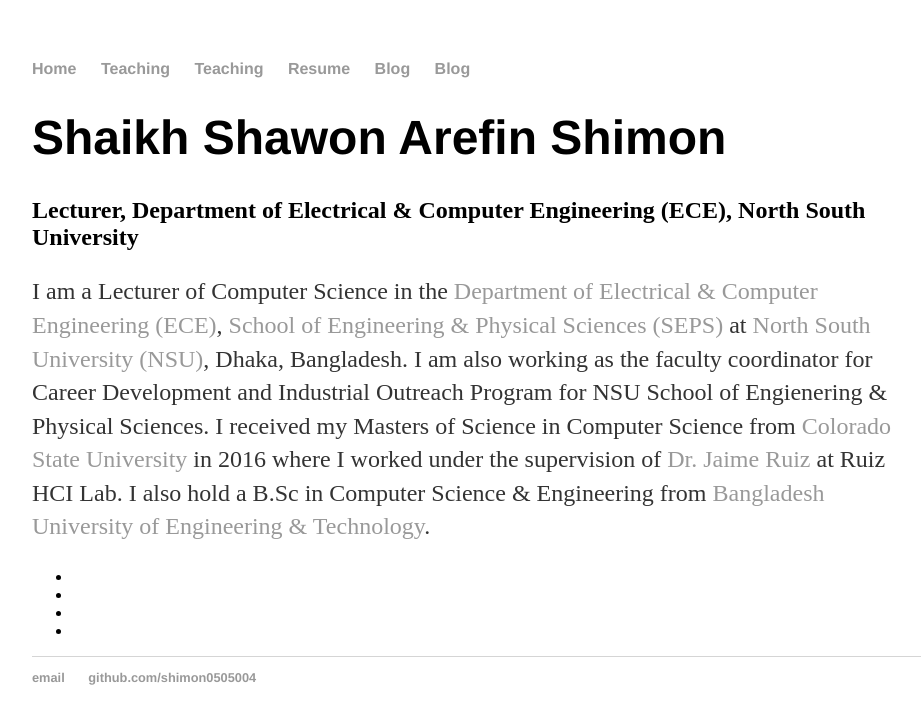
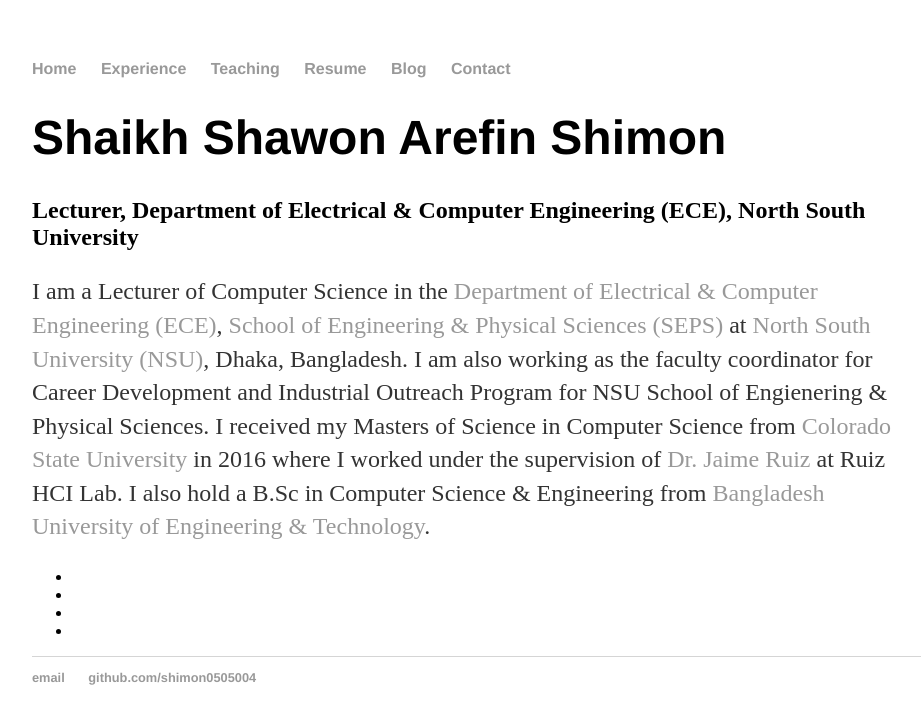
Before and after one commit to shimon0505004/shimon0505004.github.io, a Jekyll site: the page index.html, which Jekyll copies as it is, in a window 1280 px wide. Shown: the top 724 px of the page, without its empty margins (160-1081 px from the left). Built offline with Jekyll 4.4.1, drawn with Linux system fonts in a browser that asks for light colours.

Commit message:
Update index.html
Fixed errors in index file related to navigation bars.

```diff
--- a/index.html
+++ b/index.html
@@ -9,11 +9,11 @@
         <nav>
             <ul>
                 <li><a href="/">Home</a></li>
-                <li><a href="/Experience">Teaching</a></li>
+                <li><a href="/Experience">Experience</a></li>
                 <li><a href="/Teaching">Teaching</a></li>
                 <li><a href="/Resume">Resume</a></li>
                 <li><a href="/Blog">Blog</a></li>
-                <li><a href="/Contact">Blog</a></li>
+                <li><a href="/Contact">Contact</a></li>
             </ul>
         </nav>
 
```
